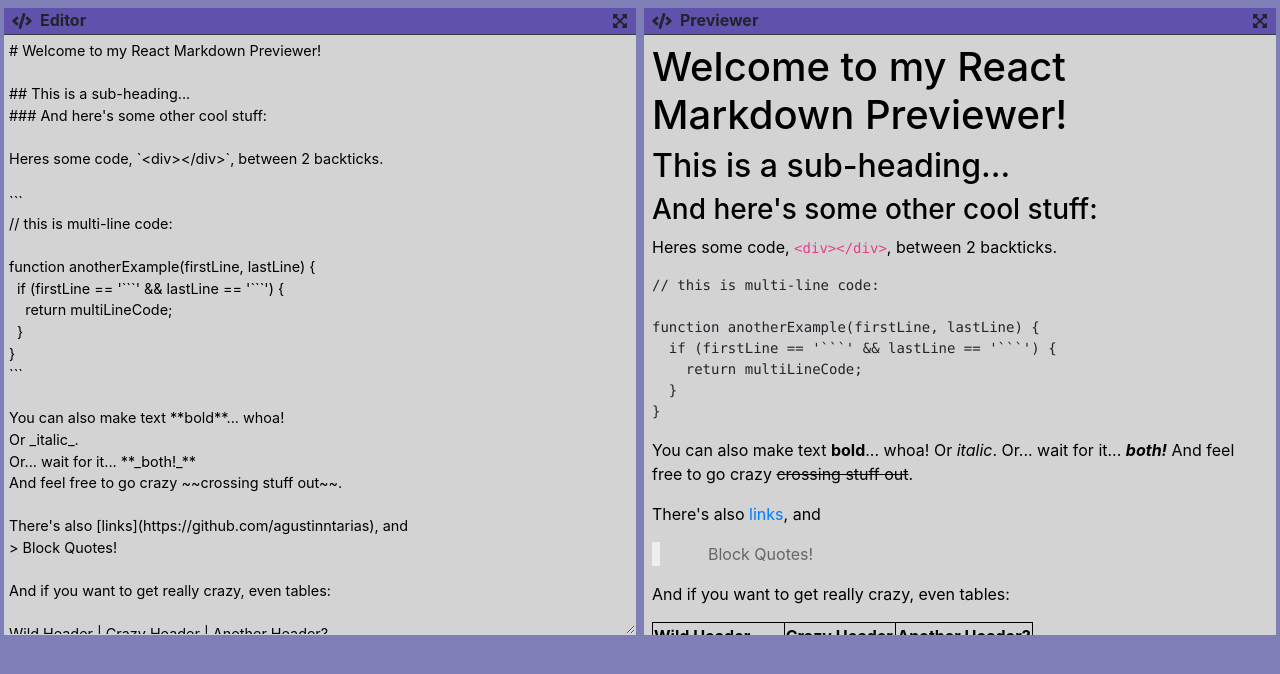
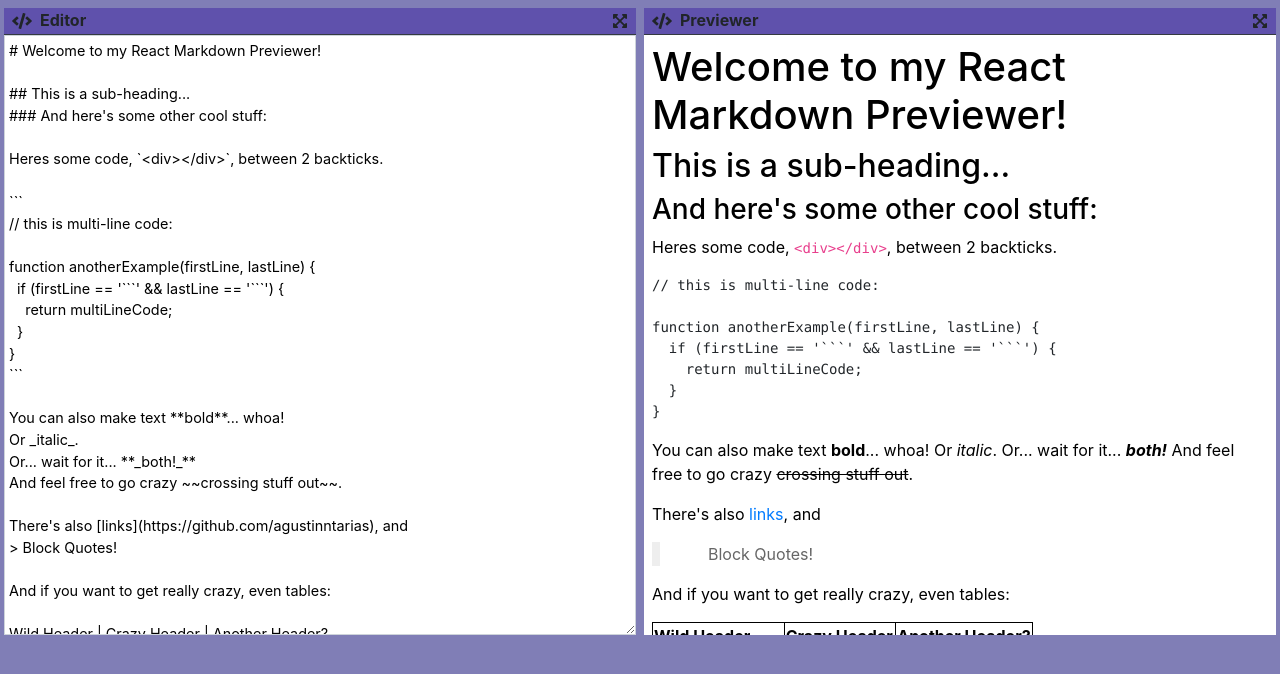
Before and after one commit to agustin-arias/simple-react-md-preview, a React (Create React App) app: page / in a window 1280 px wide. Shown: the top 674 px of the page. Built offline with nearby package versions, Linux system fonts and the light colour scheme.

Commit message:
Merged PreviewArea and TextArea into one

```diff
--- /dev/null
+++ b/src/components/Area.tsx
@@ -0,0 +1,47 @@
+import React from "react";
+import { MDInterpreter } from "../logic/MDInterpreter";
+
+interface AreaProps {
+  text: string;
+  type: string;
+  handleChange?:
+    | ((event: React.ChangeEvent<HTMLTextAreaElement>) => void)
+    | undefined;
+}
+
+export const Area: React.FC<AreaProps> = (props) => {
+  const { text } = props;
+  if (props.type === "editor") {
+    const { handleChange } = props;
+    return (
+      <textarea
+        className="form-control rounded-0 p-1 m-0 h-md-100"
+        id="editor"
+        value={text}
+        onChange={handleChange}
+        style={{
+          backgroundColor: "white",
+          color: "black",
+          height: "600px",
+          overflowY: "auto",
+          fontSize: ".9em",
+        }}
+      ></textarea>
+    );
+  } else {
+    return (
+      <div
+        className="container p-1 rounded-0"
+        id="preview"
+        style={{
+          backgroundColor: "white",
+          color: "black",
+          height: "600px",
+          overflowY: "auto",
+        }}
+      >
+        <MDInterpreter code={text} />
+      </div>
+    );
+  }
+};
--- a/src/components/PreviewArea.tsx
+++ /dev/null
@@ -1,23 +0,0 @@
-import React from "react";
-import { MDInterpreter } from "../logic/MDInterpreter";
-
-interface PreviewAreaProps {
-  code: string;
-}
-
-export const PreviewArea: React.FC<PreviewAreaProps> = ({ code }) => {
-  return (
-    <div
-      className="container p-1 rounded-0"
-      id="preview"
-      style={{
-        backgroundColor: "#d3d3d4",
-        color: "black",
-        height: "600px",
-        overflowY: "auto",
-      }}
-    >
-      <MDInterpreter code={code} />
-    </div>
-  );
-};
--- a/src/components/TextArea.tsx
+++ /dev/null
@@ -1,30 +0,0 @@
-import React from "react";
-
-interface TextAreaProps {
-  text: string;
-  handleChange:
-    | ((event: React.ChangeEvent<HTMLTextAreaElement>) => void)
-    | undefined;
-  hideOther: boolean;
-}
-
-export const TextArea: React.FC<TextAreaProps> = ({
-  text,
-  handleChange,
-  hideOther,
-}) => {
-  return (
-    <textarea
-      className="form-control rounded-0 p-1 m-0 h-md-100"
-      id="editor"
-      value={text}
-      onChange={handleChange}
-      style={{
-        height: "600px",
-        fontSize: ".9em",
-        backgroundColor: "#d3d3d4",
-        color: "black",
-      }}
-    ></textarea>
-  );
-};
--- a/src/components/Window.tsx
+++ b/src/components/Window.tsx
@@ -1,6 +1,5 @@
 import React from "react";
-import { PreviewArea } from "./PreviewArea";
-import { TextArea } from "./TextArea";
+import { Area } from "./Area";
 import { Toolbar } from "./Toolbar";
 import "./Window.css";
 
@@ -38,15 +37,7 @@
             hideOther={hideOther}
             handleHideOther={handleHideOther}
           />
-          {name === "editor" ? (
-            <TextArea
-              text={text}
-              handleChange={handleChange}
-              hideOther={hideOther}
-            />
-          ) : (
-            <PreviewArea code={text} />
-          )}
+          <Area text={text} type={name} handleChange={handleChange} />
         </div>
       </form>
     </div>
```
Also changed, not shown: 1 other file (tests, documents, lock files or other folders).
